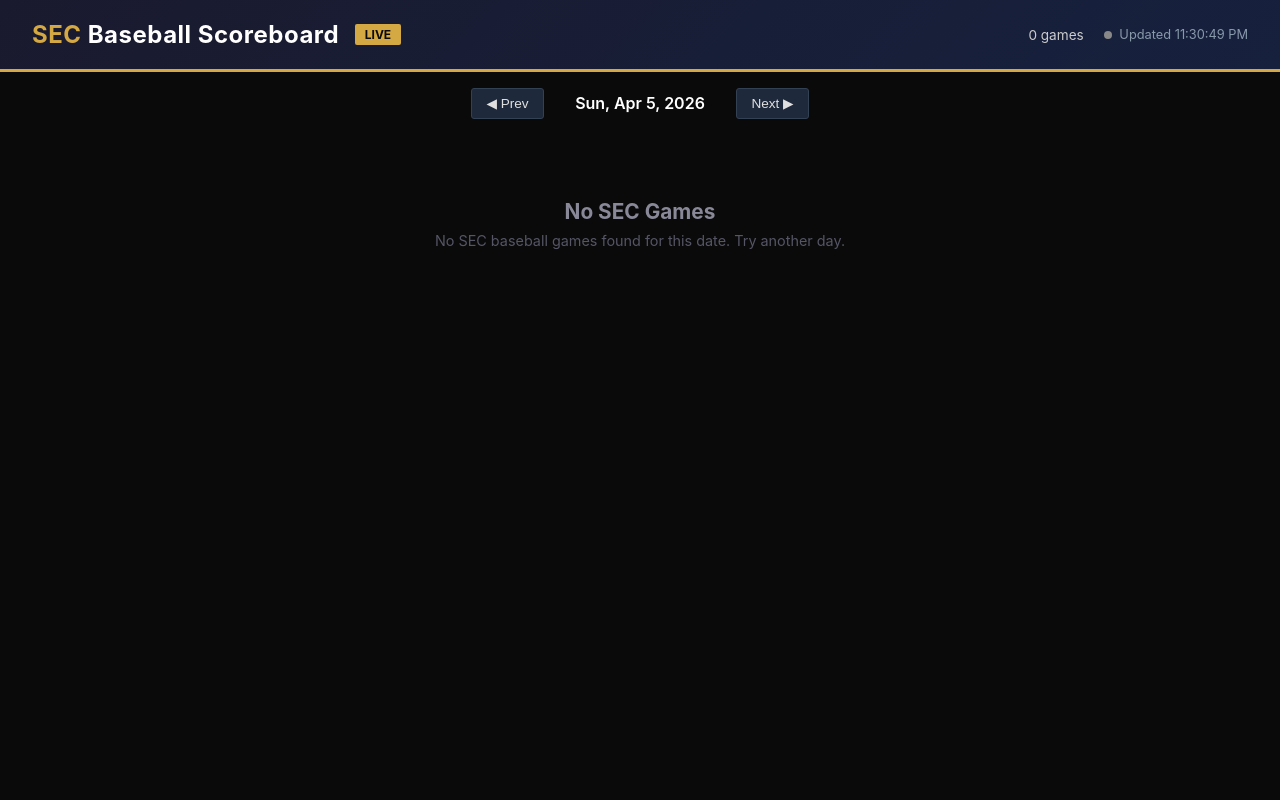
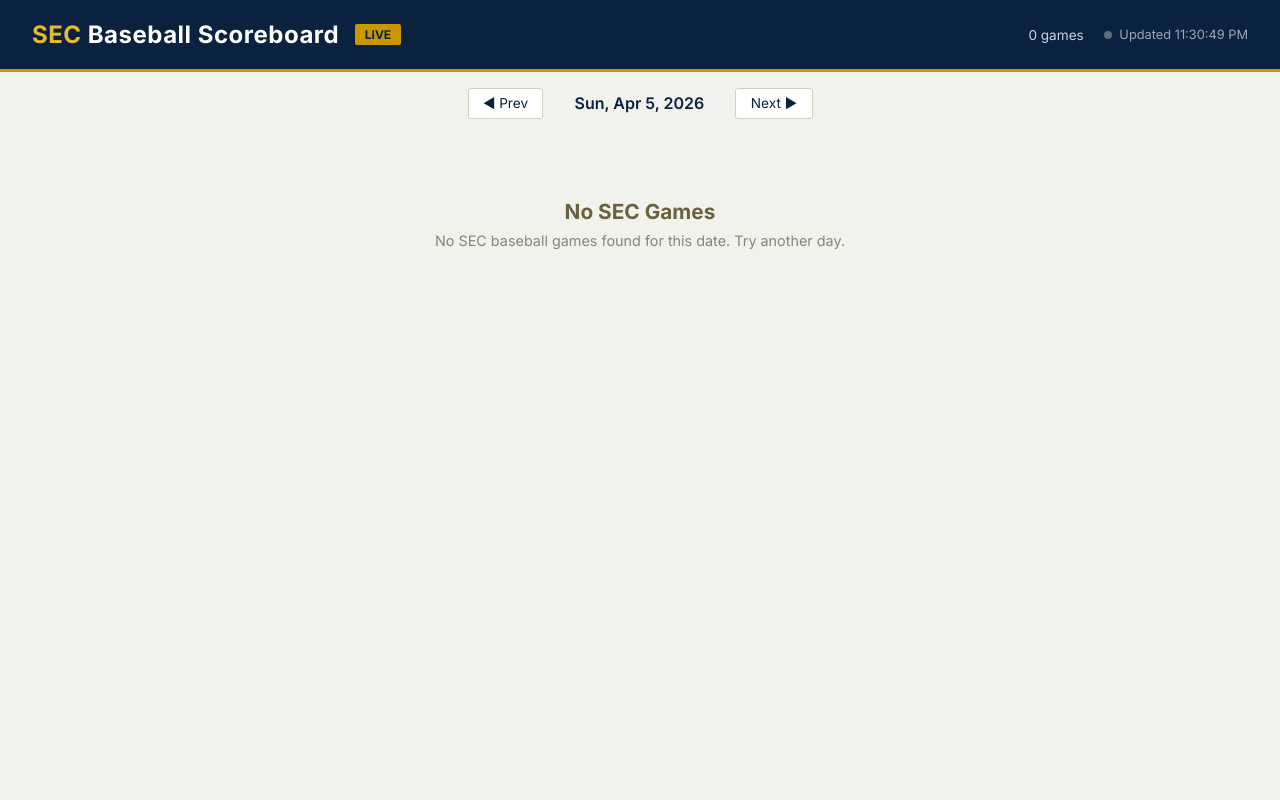
Before and after one commit to matthewikard/college_baseball_dashboard, a Flask app: page / in a window 1280 px wide. Run offline with Flask 3, Linux system fonts and the light colour scheme; data that the repository does not hold is empty.

Commit message:
change dashboard style

```diff
--- a/templates/dashboard.html
+++ b/templates/dashboard.html
@@ -4,20 +4,23 @@
     <meta charset="UTF-8">
     <meta name="viewport" content="width=device-width, initial-scale=1.0">
     <title>SEC Baseball Scoreboard</title>
+    <link rel="preconnect" href="https://fonts.googleapis.com">
+    <link rel="preconnect" href="https://fonts.gstatic.com" crossorigin>
+    <link href="https://fonts.googleapis.com/css2?family=Inter:wght@400;600;700&display=swap" rel="stylesheet">
     <style>
         * { margin: 0; padding: 0; box-sizing: border-box; }
 
         body {
-            font-family: -apple-system, BlinkMacSystemFont, 'Segoe UI', Roboto, sans-serif;
-            background: #0a0a0a;
-            color: #e0e0e0;
+            font-family: 'Inter', -apple-system, BlinkMacSystemFont, 'Segoe UI', Roboto, sans-serif;
+            background: #f2f2ec;
+            color: #0a2240;
             min-height: 100vh;
         }
 
         /* ── Header ── */
         .header {
-            background: linear-gradient(135deg, #1a1a2e 0%, #16213e 100%);
-            border-bottom: 3px solid #d4a843;
+            background: #0a2240;
+            border-bottom: 3px solid #c99700;
             padding: 1.25rem 2rem;
             display: flex;
             justify-content: space-between;
@@ -37,11 +40,11 @@
             letter-spacing: 0.5px;
         }
         .header h1 span {
-            color: #d4a843;
+            color: #e8b830;
         }
         .badge {
-            background: #d4a843;
-            color: #0a0a0a;
+            background: #c99700;
+            color: #0a2240;
             font-size: 0.75rem;
             font-weight: 700;
             padding: 0.2rem 0.6rem;
@@ -52,11 +55,11 @@
             align-items: center;
             gap: 1.25rem;
             font-size: 0.8rem;
-            color: #8899aa;
+            color: rgba(255,255,255,0.6);
         }
         .header-right .game-count {
             font-size: 0.85rem;
-            color: #ccc;
+            color: rgba(255,255,255,0.8);
         }
         .status-dot {
             width: 8px; height: 8px;
@@ -65,7 +68,7 @@
             margin-right: 4px;
         }
         .status-dot.live { background: #4caf50; animation: pulse 2s infinite; }
-        .status-dot.idle { background: #888; }
+        .status-dot.idle { background: rgba(255,255,255,0.35); }
 
         @keyframes pulse {
             0%, 100% { opacity: 1; }
@@ -81,19 +84,20 @@
             padding: 1rem;
         }
         .date-nav button {
-            background: #1e293b;
-            border: 1px solid #334155;
-            color: #e0e0e0;
+            background: #fff;
+            border: 1px solid #d4cfc0;
+            color: #0a2240;
             padding: 0.4rem 0.9rem;
             border-radius: 3px;
             cursor: pointer;
             font-size: 0.85rem;
+            font-family: inherit;
         }
-        .date-nav button:hover { background: #334155; }
+        .date-nav button:hover { background: #f5f2ea; }
         .date-nav .current-date {
             font-size: 1rem;
             font-weight: 600;
-            color: #fff;
+            color: #0a2240;
             min-width: 160px;
             text-align: center;
         }
@@ -191,34 +198,34 @@
             gap: 1rem;
             padding: 0.2rem 0 0 24px;
             font-size: 0.7rem;
-            color: #667;
+            color: #8a8474;
         }
         .team-sub span { white-space: nowrap; }
 
         .team-row.winner .team-name,
-        .team-row.winner .team-score { color: #fff; }
-        .team-row.loser .team-name  { color: #667788; }
-        .team-row.loser .team-score { color: #667788; }
+        .team-row.winner .team-score { color: #0a2240; }
+        .team-row.loser .team-name  { color: #a0a090; }
+        .team-row.loser .team-score { color: #a0a090; }
 
         /* ── Empty state ── */
         .empty-state {
             text-align: center;
             padding: 4rem 2rem;
-            color: #556;
+            color: #8a8474;
         }
-        .empty-state h2 { font-size: 1.3rem; margin-bottom: 0.5rem; color: #889; }
+        .empty-state h2 { font-size: 1.3rem; margin-bottom: 0.5rem; color: #6b6040; }
         .empty-state p { font-size: 0.9rem; }
 
         /* ── Loading ── */
         .loading {
             text-align: center;
             padding: 4rem;
-            color: #667;
+            color: #8a8474;
         }
         .spinner {
             width: 32px; height: 32px;
-            border: 3px solid #1e293b;
-            border-top: 3px solid #d4a843;
+            border: 3px solid #ddd8cc;
+            border-top: 3px solid #c99700;
             border-radius: 50%;
             animation: spin 0.8s linear infinite;
             margin: 0 auto 1rem;
```
Also changed, not shown: other parts of templates/dashboard.html (+15 -12 lines), 1 other file.
